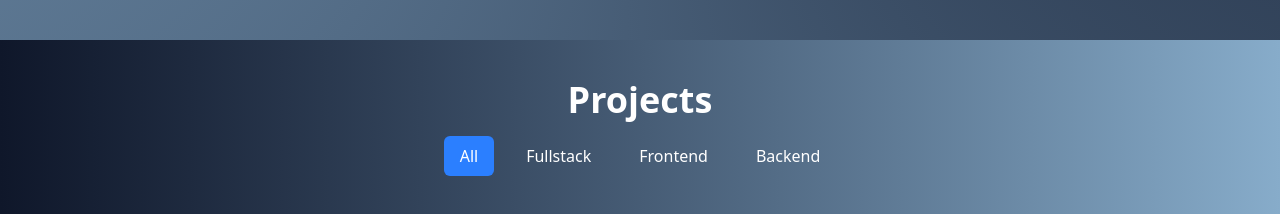
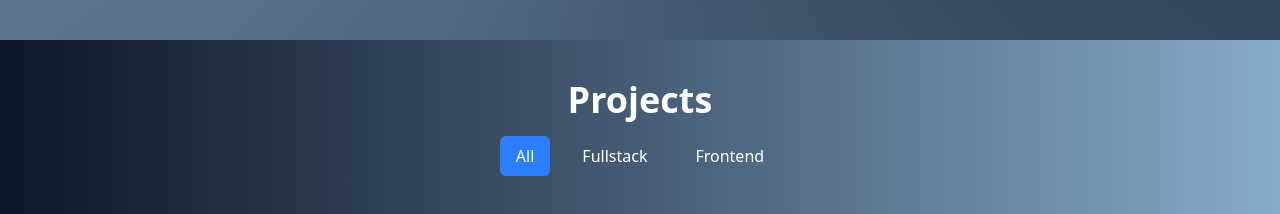
Before and after one commit to logapriyanm/Logapriyan-Portfolio, a React (Vite) app: page / in a window 1280 px wide. Shown: the part 2360-2574 px from the top of the page. Built offline with nearby package versions, Linux system fonts and the light colour scheme.

Commit message:
Final check

```diff
--- a/src/Components/Projects.jsx
+++ b/src/Components/Projects.jsx
@@ -193,7 +193,7 @@ const Projects = () => {
 
       {/* Filter Buttons */}
       <div className="grid md:flex justify-center gap-4 mb-10 text-white font-medium">
-        {["all", "fullstack", "frontend", "backend"].map((cat) => (
+        {["all", "fullstack", "frontend"].map((cat) => (
           <button
             key={cat}
             onClick={() => setSelectedCategory(cat)}
```
